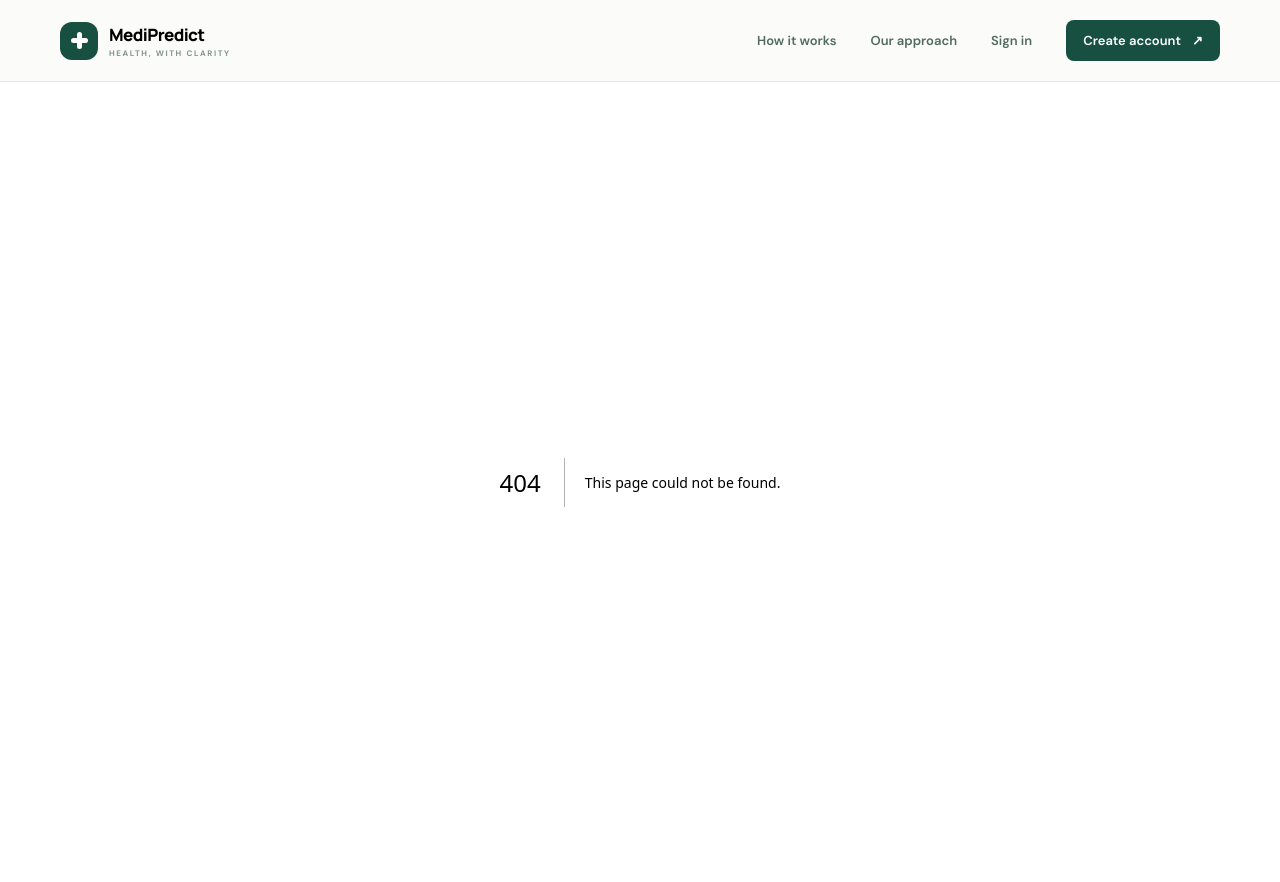
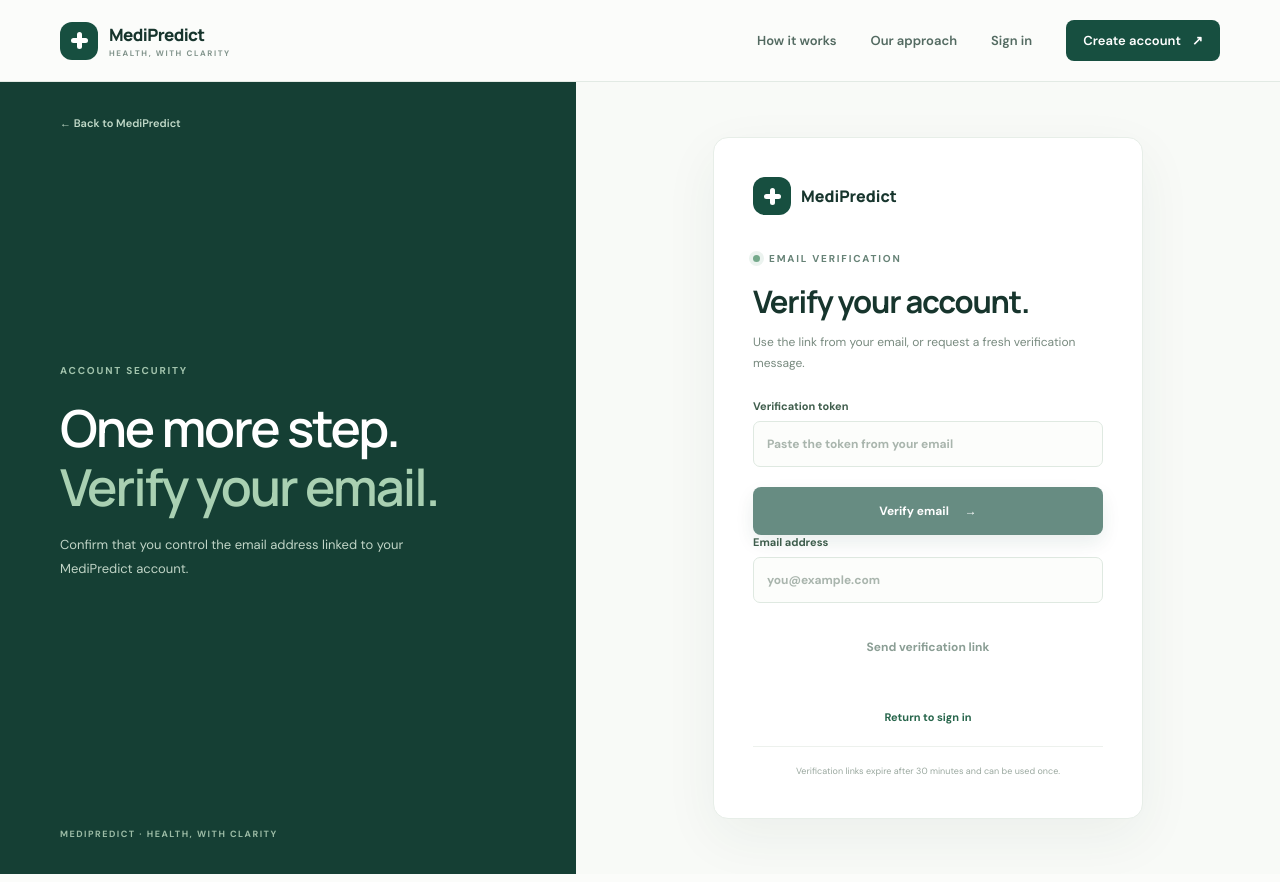
Before and after one commit to Sairajgupta123/Medpredict, a Next.js app in the folder frontend/: page /verify-email in a window 1280 px wide. Before the commit this address had no page. Built offline with nearby package versions, Linux system fonts and the light colour scheme.

Commit message:
Add frontend email verification experience

```diff
--- /dev/null
+++ b/frontend/src/app/verify-email/page.tsx
@@ -0,0 +1,13 @@
+import type { Metadata } from "next";
+import { EmailVerificationForm } from "@/components/email-verification-form";
+
+export const metadata: Metadata = { title: "Verify email" };
+
+export default async function VerifyEmailPage({
+  searchParams,
+}: {
+  searchParams: Promise<{ token?: string }>;
+}) {
+  const params = await searchParams;
+  return <EmailVerificationForm initialToken={params.token ?? ""} />;
+}
--- /dev/null
+++ b/frontend/src/components/email-verification-form.tsx
@@ -0,0 +1,127 @@
+"use client";
+
+import Link from "next/link";
+import { FormEvent, useState } from "react";
+
+type Props = { initialToken?: string };
+
+export function EmailVerificationForm({ initialToken = "" }: Props) {
+  const [email, setEmail] = useState("");
+  const [token, setToken] = useState(initialToken);
+  const [message, setMessage] = useState("");
+  const [error, setError] = useState("");
+  const [busy, setBusy] = useState(false);
+
+  async function requestLink(event: FormEvent<HTMLFormElement>) {
+    event.preventDefault();
+    setBusy(true);
+    setMessage("");
+    setError("");
+    try {
+      const response = await fetch("/api/auth/email-verification/request", {
+        method: "POST",
+        headers: { "Content-Type": "application/json", Accept: "application/json" },
+        body: JSON.stringify({ email: email.trim() }),
+        signal: AbortSignal.timeout(12_000),
+      });
+      const result = await response.json().catch(() => null) as { message?: string; detail?: string } | null;
+      if (!response.ok) {
+        setError(result?.detail ?? "We could not send the verification request.");
+      } else {
+        setMessage(result?.message ?? "If the account needs verification, instructions will be sent.");
+      }
+    } catch {
+      setError("Unable to reach MediPredict. Please try again.");
+    } finally {
+      setBusy(false);
+    }
+  }
+
+  async function verify(event: FormEvent<HTMLFormElement>) {
+    event.preventDefault();
+    setBusy(true);
+    setMessage("");
+    setError("");
+    try {
+      const response = await fetch("/api/auth/email-verification/confirm", {
+        method: "POST",
+        headers: { "Content-Type": "application/json", Accept: "application/json" },
+        body: JSON.stringify({ token: token.trim() }),
+        signal: AbortSignal.timeout(12_000),
+      });
+      const result = await response.json().catch(() => null) as { message?: string; detail?: string } | null;
+      if (!response.ok) {
+        setError(result?.detail ?? "This verification link is invalid or expired.");
+      } else {
+        setMessage(result?.message ?? "Your email address has been verified.");
+        setToken("");
+      }
+    } catch {
+      setError("Unable to reach MediPredict. Please try again.");
+    } finally {
+      setBusy(false);
+    }
+  }
+
+  return (
+    <main id="main-content" className="auth-page">
+      <div className="auth-side">
+        <Link className="back-link" href="/">← Back to MediPredict</Link>
+        <div className="auth-side-copy">
+          <div className="eyebrow eyebrow-light">ACCOUNT SECURITY</div>
+          <h2>One more step. <em>Verify your email.</em></h2>
+          <p>Confirm that you control the email address linked to your MediPredict account.</p>
+        </div>
+        <span className="auth-side-foot">MEDIPREDICT · HEALTH, WITH CLARITY</span>
+      </div>
+      <div className="auth-main">
+        <section className="auth-card" aria-labelledby="verify-title">
+          <div className="auth-card-brand"><span className="brand-mark" aria-hidden="true"><span /><span /></span><span>MediPredict</span></div>
+          <div className="eyebrow"><span className="eyebrow-dot" /> EMAIL VERIFICATION</div>
+          <h1 id="verify-title">Verify your account.</h1>
+          <p className="auth-intro">Use the link from your email, or request a fresh verification message.</p>
+          <form className="auth-form" onSubmit={verify}>
+            <label className="field-label">
+              Verification token
+              <input
+                autoComplete="off"
+                maxLength={256}
+                onChange={(event) => setToken(event.target.value)}
+                placeholder="Paste the token from your email"
+                required
+                value={token}
+              />
+            </label>
+            <button className="button button-primary auth-submit" disabled={busy || token.trim().length < 32} type="submit">
+              {busy ? "Please wait..." : "Verify email"} <span aria-hidden="true">→</span>
+            </button>
+          </form>
+          <div className="auth-form" aria-label="Request another verification email">
+            <label className="field-label">
+              Email address
+              <input
+                autoComplete="email"
+                maxLength={320}
+                onChange={(event) => setEmail(event.target.value)}
+                placeholder="you@example.com"
+                type="email"
+                value={email}
+              />
+            </label>
+            <button className="button button-secondary auth-submit" disabled={busy || !email.trim()} onClick={() => {
+              const form = document.getElementById("verification-request-form") as HTMLFormElement | null;
+              form?.requestSubmit();
+            }} type="button">
+              Send verification link
+            </button>
+            <form id="verification-request-form" onSubmit={requestLink} />
+          </div>
+          {message && <p className="auth-success" role="status">{message}</p>}
+          {error && <p className="auth-error" role="alert">{error}</p>}
+          <p className="auth-switch"><Link href="/login">Return to sign in</Link></p>
+          <p className="auth-privacy">Verification links expire after 30 minutes and can be used once.</p>
+        </section>
+      </div>
+    </main>
+  );
+}
```
Also changed, not shown: frontend/src/app/api/auth/email-verification/confirm/route.ts (added, +50 -0 lines), frontend/src/app/api/auth/email-verification/request/route.ts (added, +49 -0 lines), frontend/src/components/auth-form.tsx (+10 -0 lines).
